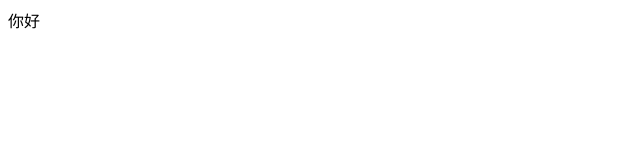
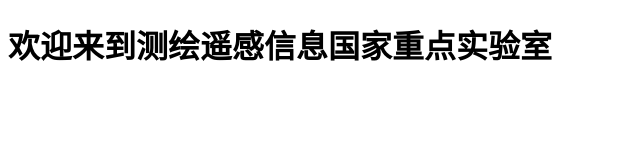
Before and after one commit to zpoyqx/StudyWeb, a plain HTML site: page index.html in a window 1280 px wide. Shown: the whole page, without its empty margins (0-640 px from the left). Drawn offline with Linux system fonts and the light colour scheme.

Commit message:
修改index.html

```diff
--- a/index.html
+++ b/index.html
@@ -5,12 +5,13 @@
     <meta charset="UTF-8">
     <meta name="viewport" content="width=device-width, initial-scale=1.0">
     <title>StudyWeb</title>
+    <style>
+
+    </style>
 </head>
 
 <body>
-    <div>
-        你好
-    </div>
+    <h1>欢迎来到测绘遥感信息国家重点实验室</h1>
 </body>
 
 </html>
```
Also changed, not shown: 1 other file.
